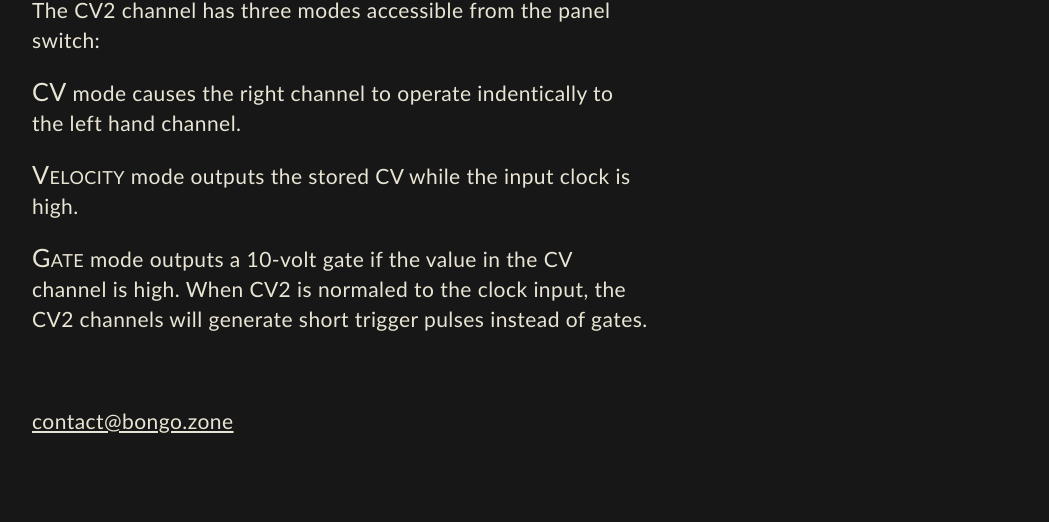
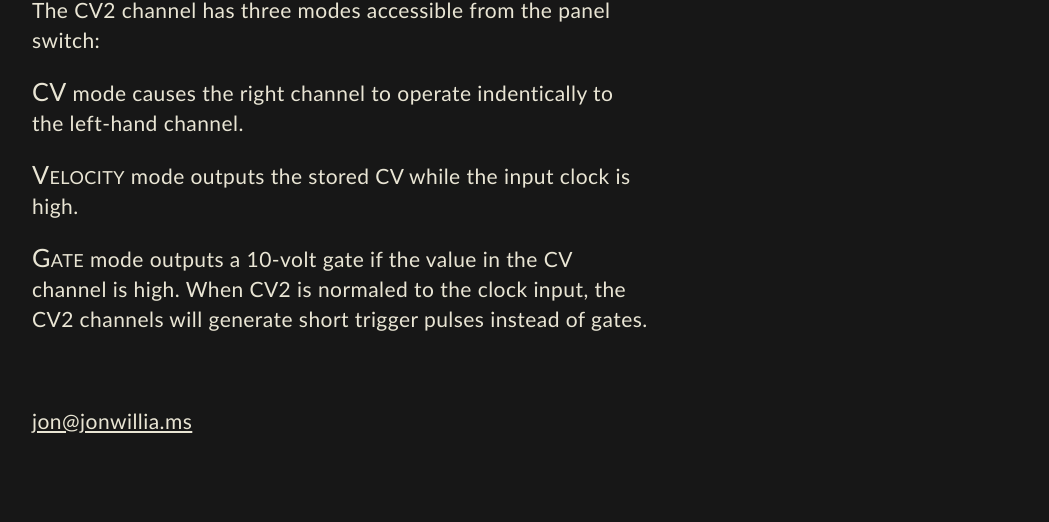
Before and after one commit to bongozone/bongozone, a Jekyll site: the page built from index.md, in a window 1280 px wide. Shown: the part 1568-2090 px from the top of the page, without its empty margins (128-1177 px from the left). Built offline with Jekyll 4.4.1, drawn with Linux system fonts in a browser that asks for light colours; some web fonts are replaced.

Commit message:
use my old email for now

```diff
--- a/_config.yml
+++ b/_config.yml
@@ -7,7 +7,8 @@
 
 # Site settings
 title: Pulsum Quadratum
-email: contact@bongo.zone
+#email: contact@bongo.zone
+email: jon@jonwillia.ms
 description: When you Buchla afficionados talk about "Buchla Bongos"
 baseurl: "" # the subpath of your site, e.g. /blog
 url: "https://bongo.zone" # the base hostname & protocol for your site
--- a/css/etfut.css
+++ b/css/etfut.css
@@ -1,31 +1,4 @@
 @charset "UTF-8";
-
-/* Import ET Book styles
-   adapted from https://github.com/edwardtufte/et-book/blob/gh-pages/et-book.css */
-
-@font-face { font-family: "et-book";
-             src: url("et-book/et-book-roman-line-figures/et-book-roman-line-figures.eot");
-             src: url("et-book/et-book-roman-line-figures/et-book-roman-line-figures.eot?#iefix") format("embedded-opentype"), url("et-book/et-book-roman-line-figures/et-book-roman-line-figures.woff") format("woff"), url("et-book/et-book-roman-line-figures/et-book-roman-line-figures.ttf") format("truetype"), url("et-book/et-book-roman-line-figures/et-book-roman-line-figures.svg#etbookromanosf") format("svg");
-             font-weight: normal;
-             font-style: normal; }
-
-@font-face { font-family: "et-book";
-             src: url("et-book/et-book-display-italic-old-style-figures/et-book-display-italic-old-style-figures.eot");
-             src: url("et-book/et-book-display-italic-old-style-figures/et-book-display-italic-old-style-figures.eot?#iefix") format("embedded-opentype"), url("et-book/et-book-display-italic-old-style-figures/et-book-display-italic-old-style-figures.woff") format("woff"), url("et-book/et-book-display-italic-old-style-figures/et-book-display-italic-old-style-figures.ttf") format("truetype"), url("et-book/et-book-display-italic-old-style-figures/et-book-display-italic-old-style-figures.svg#etbookromanosf") format("svg");
-             font-weight: normal;
-             font-style: italic; }
-
-@font-face { font-family: "et-book";
-             src: url("et-book/et-book-bold-line-figures/et-book-bold-line-figures.eot");
-             src: url("et-book/et-book-bold-line-figures/et-book-bold-line-figures.eot?#iefix") format("embedded-opentype"), url("et-book/et-book-bold-line-figures/et-book-bold-line-figures.woff") format("woff"), url("et-book/et-book-bold-line-figures/et-book-bold-line-figures.ttf") format("truetype"), url("et-book/et-book-bold-line-figures/et-book-bold-line-figures.svg#etbookromanosf") format("svg");
-             font-weight: bold;
-             font-style: normal; }
-
-@font-face { font-family: "et-book-roman-old-style";
-             src: url("et-book/et-book-roman-old-style-figures/et-book-roman-old-style-figures.eot");
-             src: url("et-book/et-book-roman-old-style-figures/et-book-roman-old-style-figures.eot?#iefix") format("embedded-opentype"), url("et-book/et-book-roman-old-style-figures/et-book-roman-old-style-figures.woff") format("woff"), url("et-book/et-book-roman-old-style-figures/et-book-roman-old-style-figures.ttf") format("truetype"), url("et-book/et-book-roman-old-style-figures/et-book-roman-old-style-figures.svg#etbookromanosf") format("svg");
-             font-weight: normal;
-             font-style: normal; }
 
 /* Tufte CSS styles */
 html { font-size: 15px; }
--- a/index.md
+++ b/index.md
@@ -57,7 +57,7 @@ copied into the input, causing <em>looping</em>.
 The CV2 channel has three modes accessible from the panel switch:
 
 <span class="newthought">CV</span> mode causes the right channel to operate indentically
-to the left hand channel.
+to the left-hand channel.
 
 <span class="newthought">Velocity</span> mode outputs the stored CV while the
 input clock is high.
```
